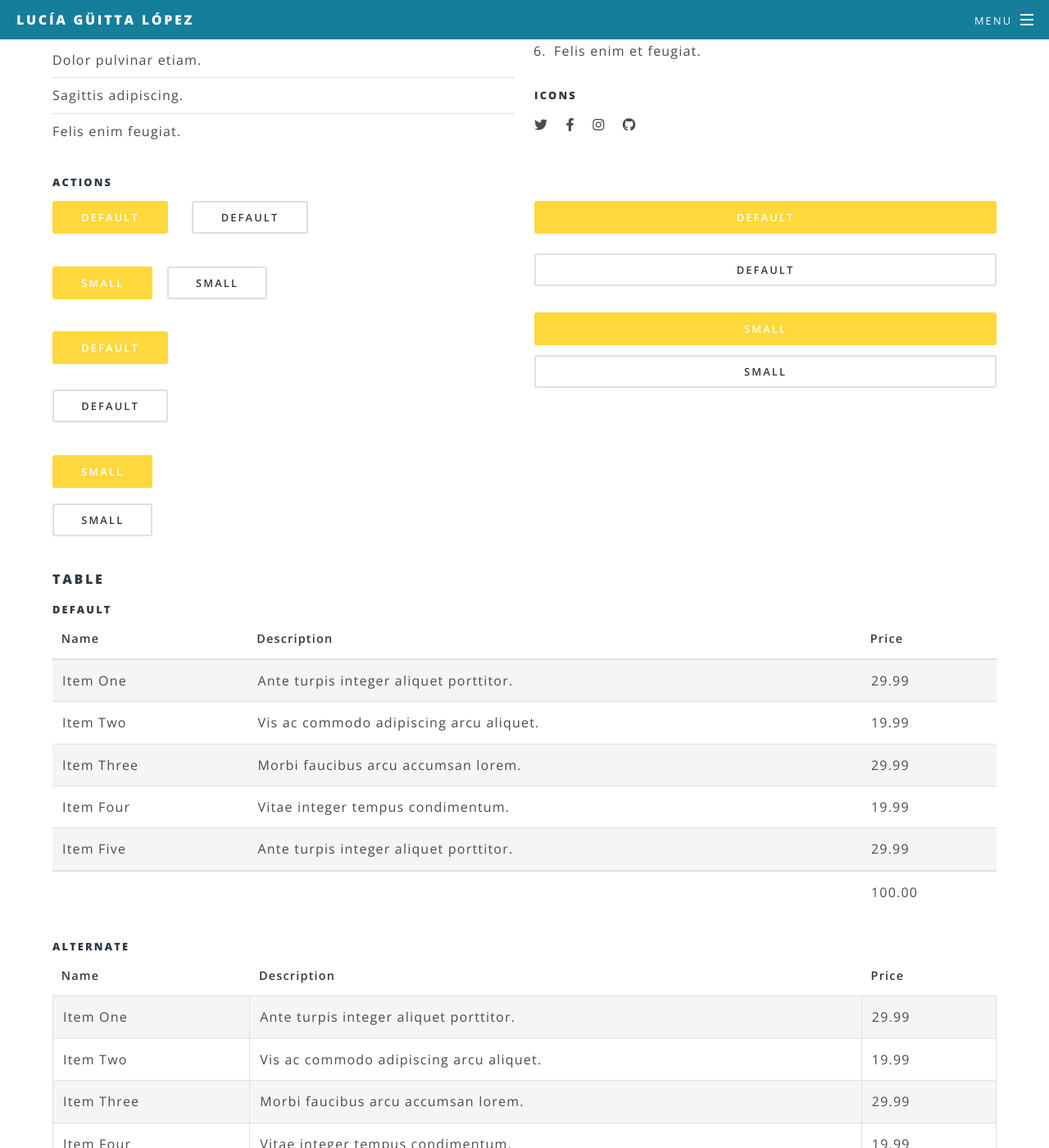
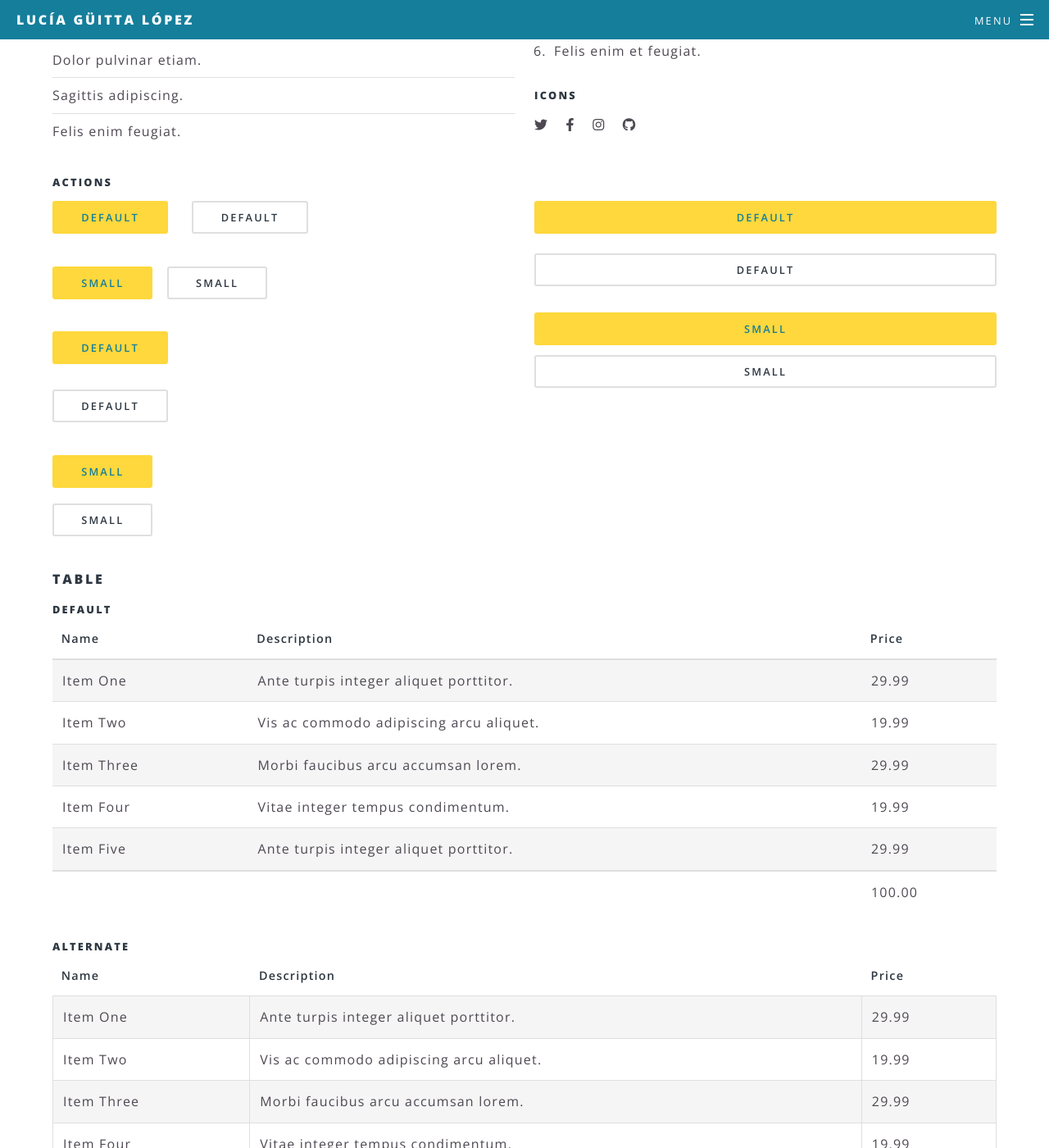
Before and after one commit to Lucia-Guitta/Lucia-Guitta.github.io, a Jekyll site: the page built from elements.html, in a window 1280 px wide and 1400 px high, scrolled down 1968 px. Shown: the whole window at 82% size. Built offline with Jekyll 4.4.1, drawn with Linux system fonts in a browser that asks for light colours; some web fonts are replaced.

Commit message:
Change style

```diff
--- a/_sass/libs/_vars.scss
+++ b/_sass/libs/_vars.scss
@@ -96,7 +96,7 @@ $palette: (
 
   // Usado en la página de los elementos para los botones
   accent6: (bg: #fed83c,
-    fg-bold: #ffffff,
+    fg-bold: #147e9b,
     fg: mix(#fed83c, #ffffff, 25%),
     fg-light: mix(#fed83c, #ffffff, 40%),
     border: rgba(0, 0, 0, 0.125),
```
Also changed, not shown: images/pic_spotlightSport.jpg.
